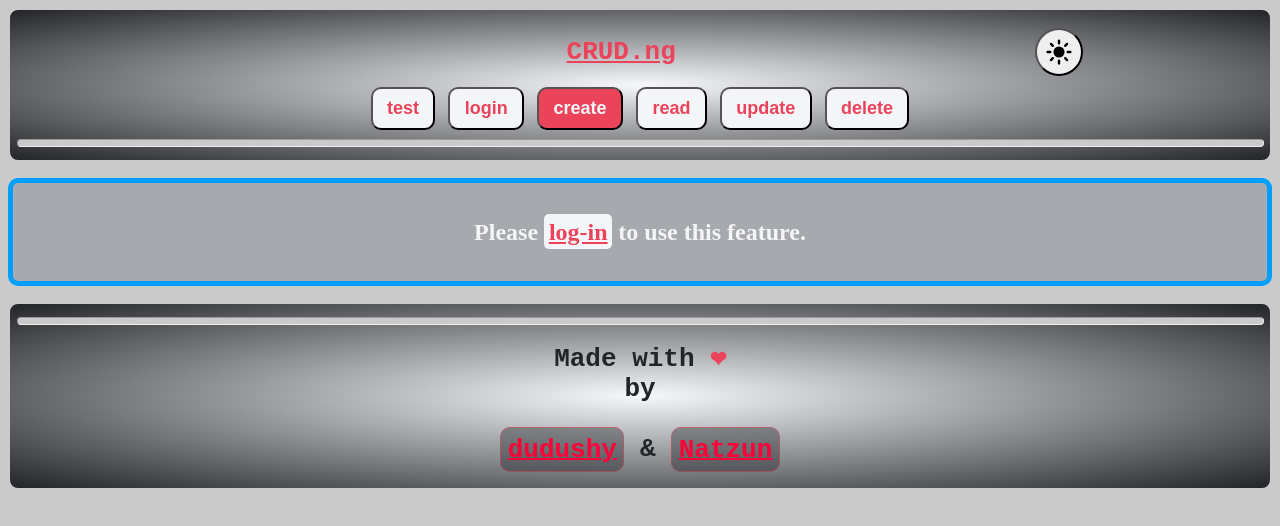
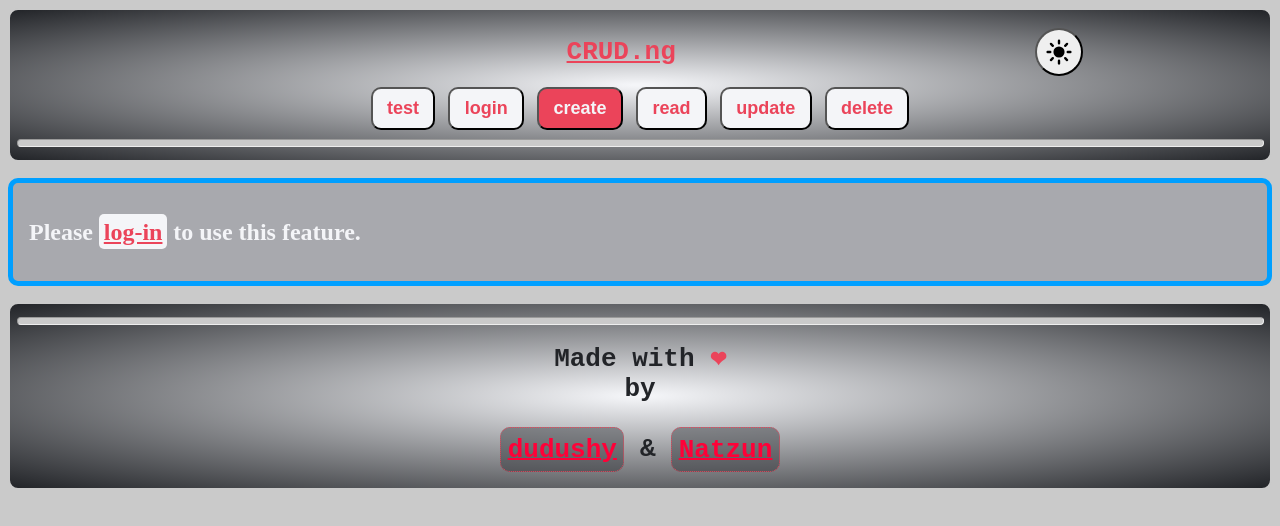
Before and after one commit to dudushy/CRUD.ng, an Angular app: page /login in a window 1280 px wide. Both pictures are taken after a click on the button "create". Shown: the top 526 px of the page. Built offline with nearby package versions, Linux system fonts and the light colour scheme.

Commit message:
Update create.component.scss

```diff
--- a/src/app/create/create.component.scss
+++ b/src/app/create/create.component.scss
@@ -12,11 +12,6 @@
   background-color: $danger;
   color: $light;
   cursor: pointer;
-}
-
-#content {
-  display: flex;
-  justify-content: center;
 }
 
 #img-div {
```
